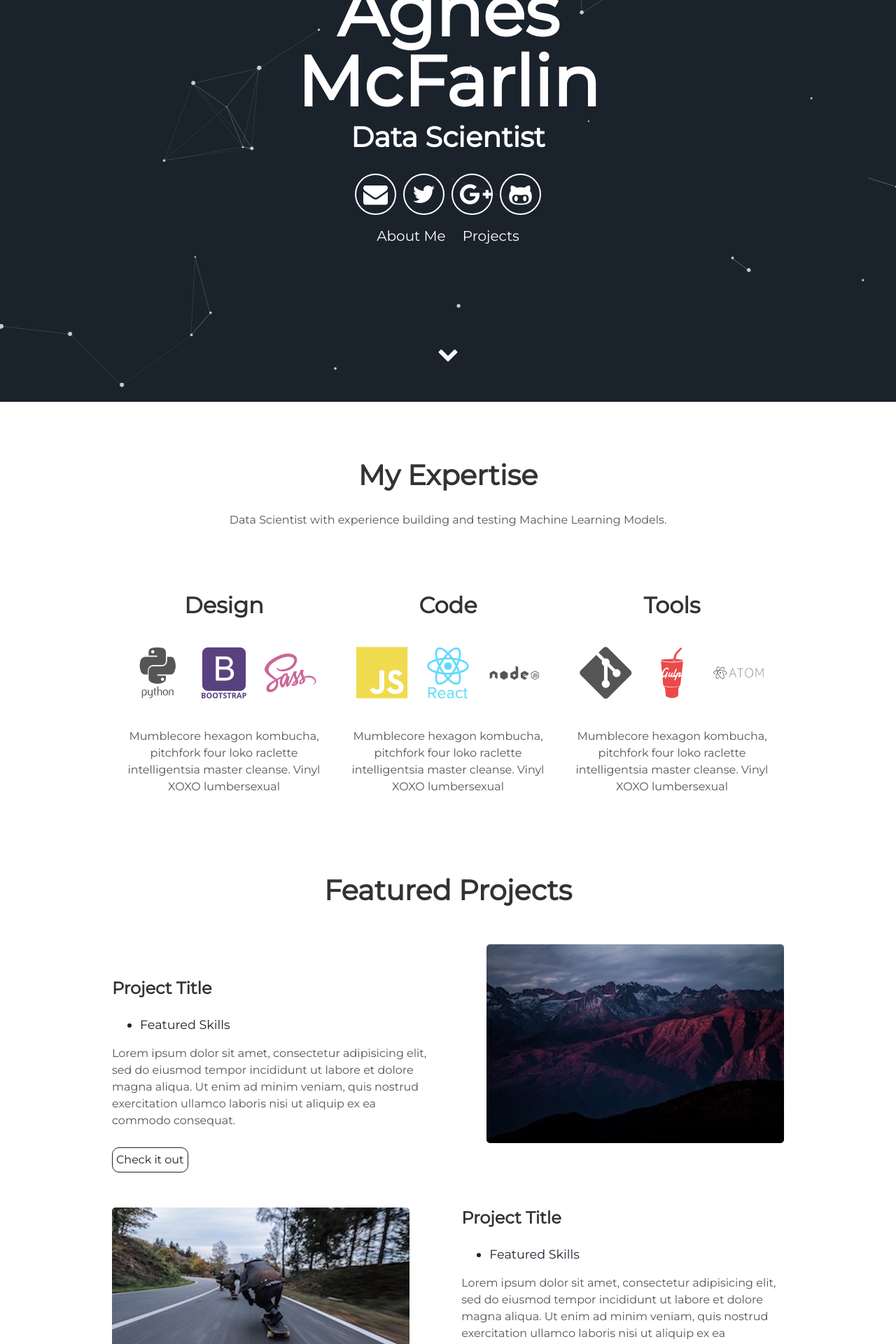
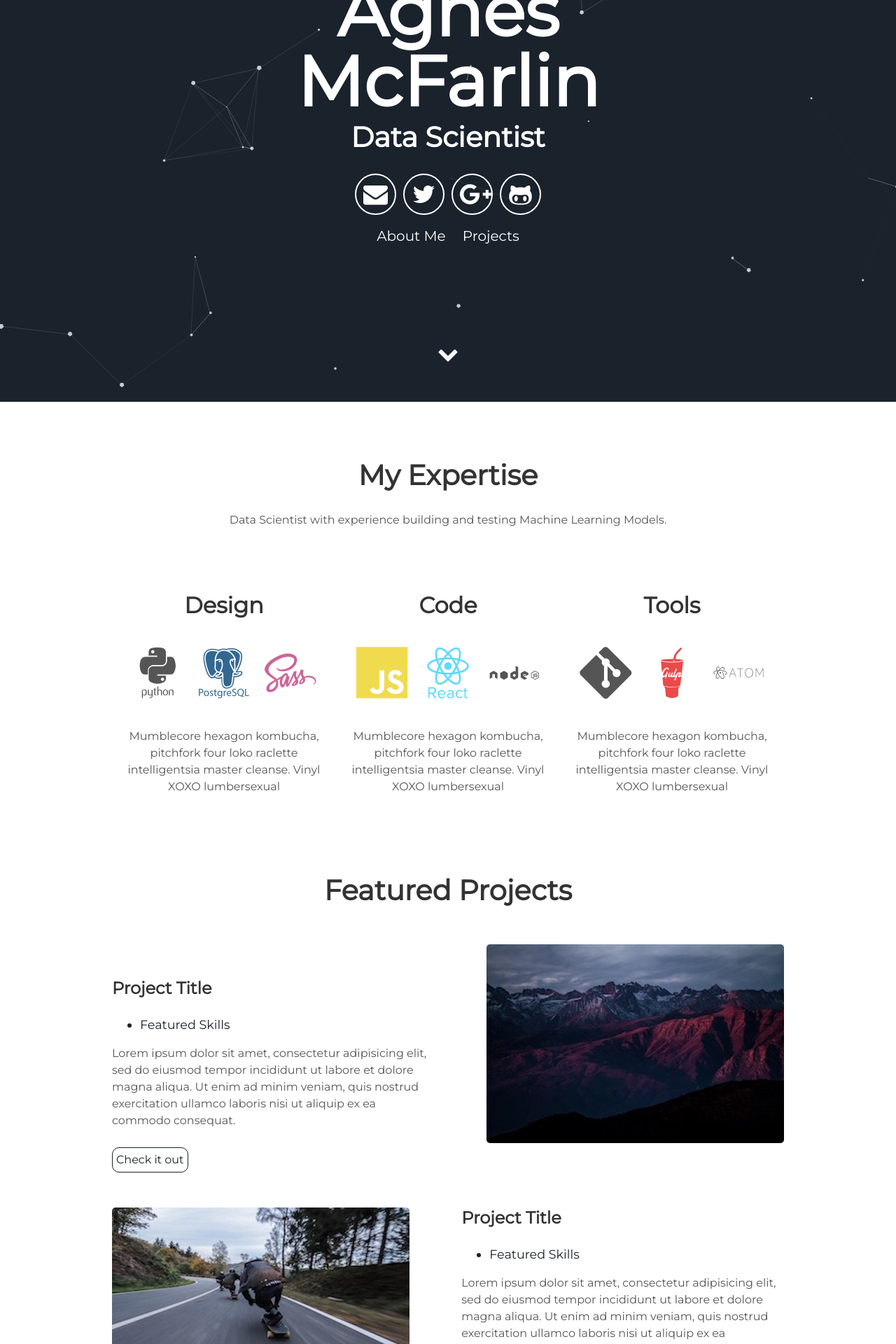
Before and after one commit to oohtmeel1/oohtmeel1.github.io, a Jekyll site: the page built from index.html, in a window 1280 px wide. Shown: the part 326-2246 px from the top of the page at 70% size. Built offline with Jekyll 4.4.1, drawn with Linux system fonts in a browser that asks for light colours.

Commit message:
Update about.html

```diff
--- a/_includes/about.html
+++ b/_includes/about.html
@@ -6,7 +6,7 @@
     <div class="tech">
       <h2>Design</h2>
       <i class="devicon-python-plain-wordmark"></i>
-      <i class="devicon-bootstrap-plain-wordmark colored"></i>
+      <i class="devicon-postgresql-plain-wordmark colored"></i>
       <i class="devicon-sass-original colored"></i>
       <p>Mumblecore hexagon kombucha, pitchfork four loko raclette intelligentsia master cleanse.
         Vinyl XOXO lumbersexual</p>
```
